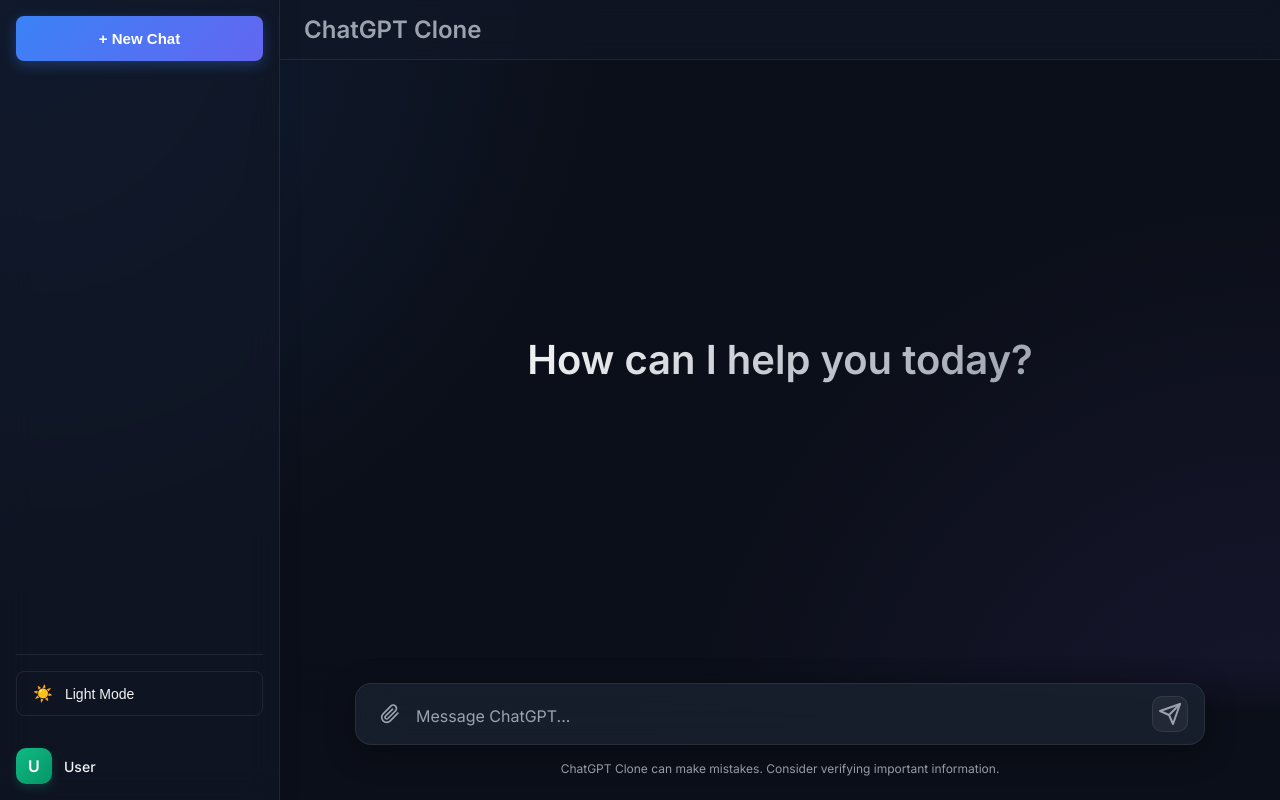
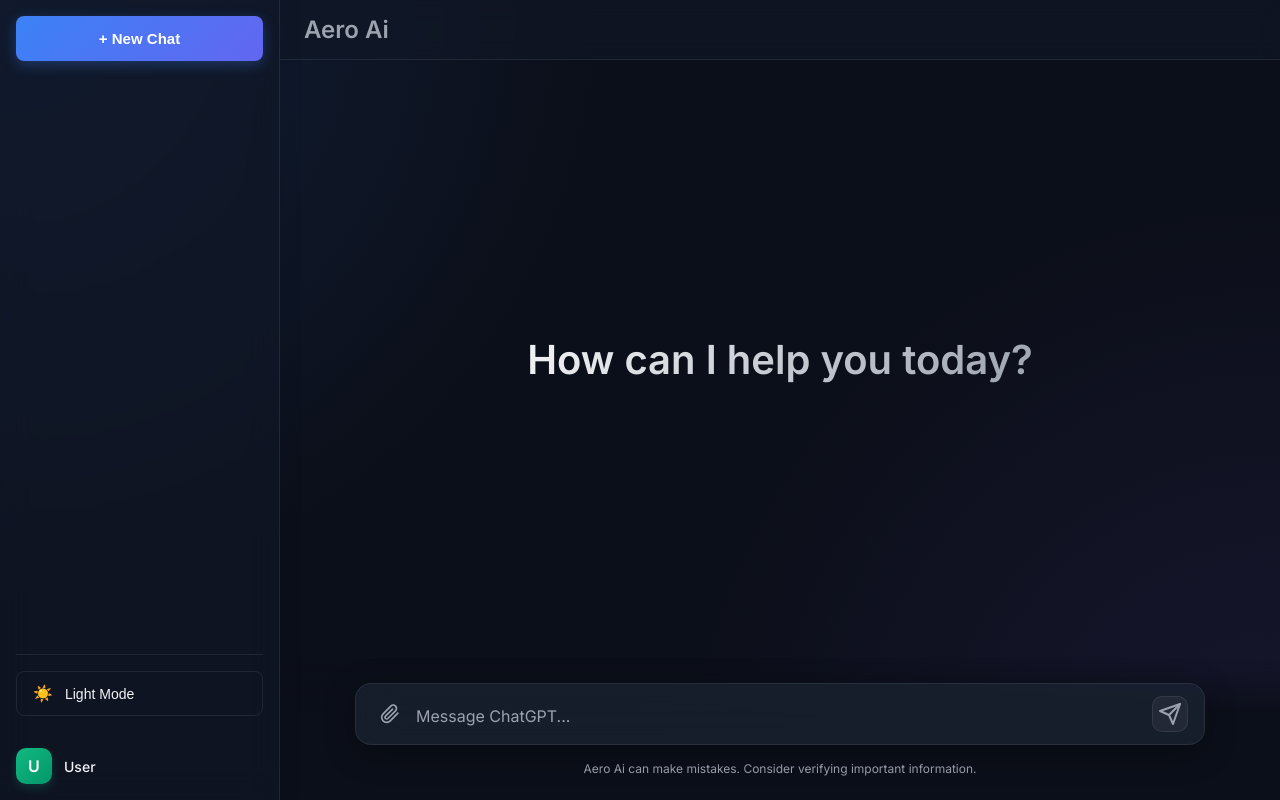
Before and after one commit to bhavyanshmehta/chatgpt, a plain HTML site: page static/index.html in a window 1280 px wide. Drawn offline with nearby package versions, Linux system fonts and the light colour scheme; no server answers.

Commit message:
Update app name to Aero Ai

```diff
--- a/static/index.html
+++ b/static/index.html
@@ -3,7 +3,7 @@
 <head>
     <meta charset="UTF-8">
     <meta name="viewport" content="width=device-width, initial-scale=1.0">
-    <title>ChatGPT Clone</title>
+    <title>Aero Ai</title>
     <link rel="stylesheet" href="/static/style.css?v=2">
     <link href="https://fonts.googleapis.com/css2?family=Inter:wght@400;500;600&display=swap" rel="stylesheet">
 
@@ -35,7 +35,7 @@
         <!-- Main Chat Area -->
         <main class="chat-area">
             <div class="chat-header">
-                <h2>ChatGPT Clone</h2>
+                <h2>Aero Ai</h2>
             </div>
             <div class="chat-messages" id="chat-messages">
                 <div class="welcome-message" id="welcome-message">
@@ -65,7 +65,7 @@
                     </button>
                 </div>
                 <div class="footer-text">
-                    ChatGPT Clone can make mistakes. Consider verifying important information.
+                    Aero Ai can make mistakes. Consider verifying important information.
                 </div>
             </div>
         </main>
```
